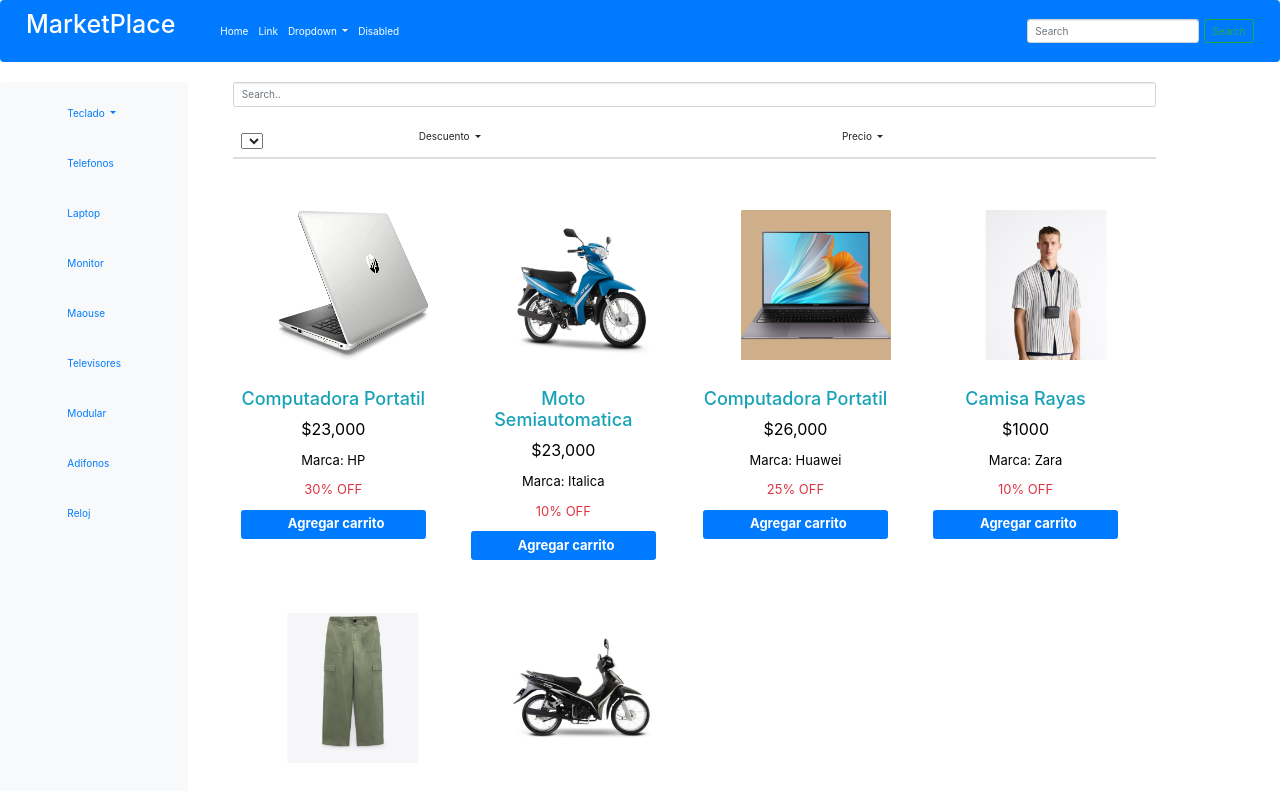
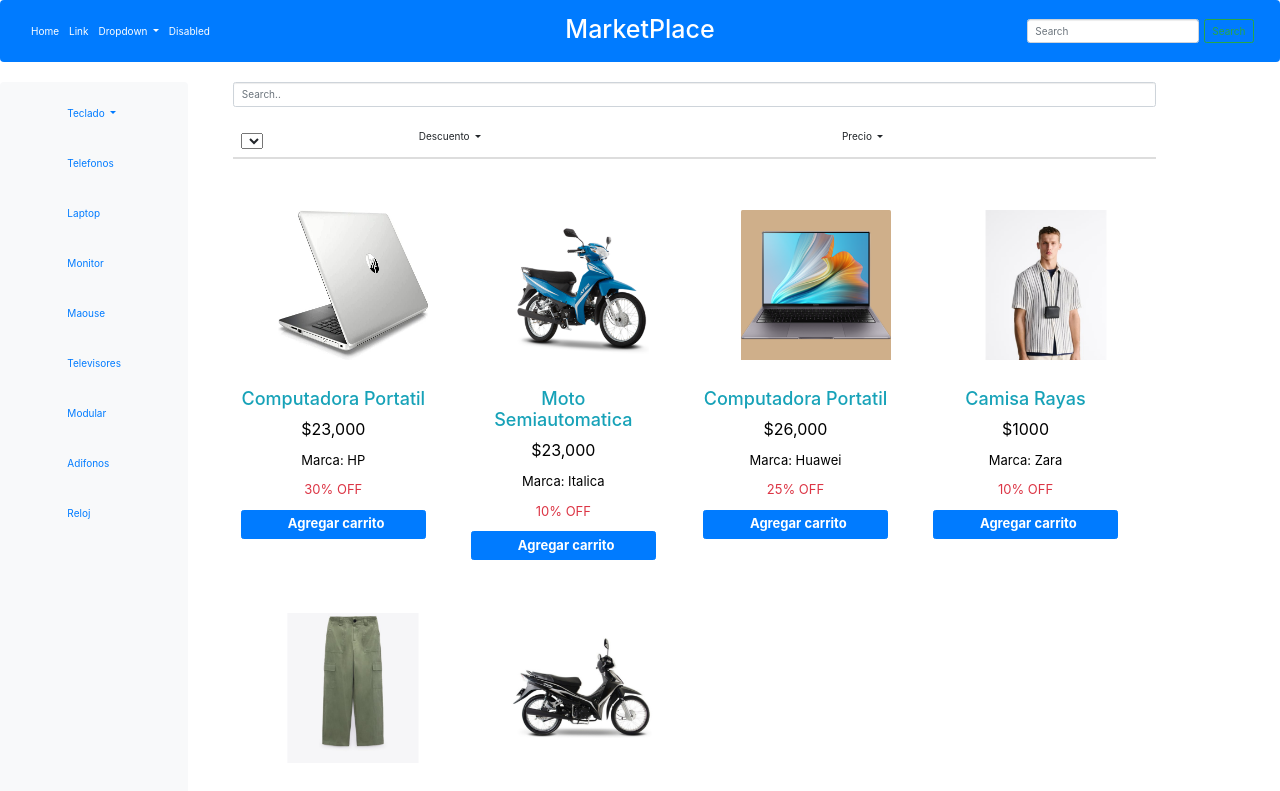
Before and after one commit to YareCanul/Ecommers-Angular-Project, an Angular app: page / in a window 1280 px wide. Shown: the top 791 px of the page. Built offline with nearby package versions, Linux system fonts and the light colour scheme.

Commit message:
actualizacion diseño

```diff
--- a/src/app/components/navbar/navbar.component.html
+++ b/src/app/components/navbar/navbar.component.html
@@ -3,7 +3,7 @@
 
 <nav class="navbar navbar-expand-lg navbar-white bg-primary">
 
-    <a class="navbar-brand text-white" href="#"><h1>MarketPlace</h1></a>
+    <a class="center" ><h1>MarketPlace</h1></a>
     <button class="navbar-toggler" type="button" data-toggle="collapse" data-target="#navbarSupportedContent" aria-controls="navbarSupportedContent" aria-expanded="false" aria-label="Toggle navigation">
       <span class="navbar-toggler-icon"></span>
     </button>
```
